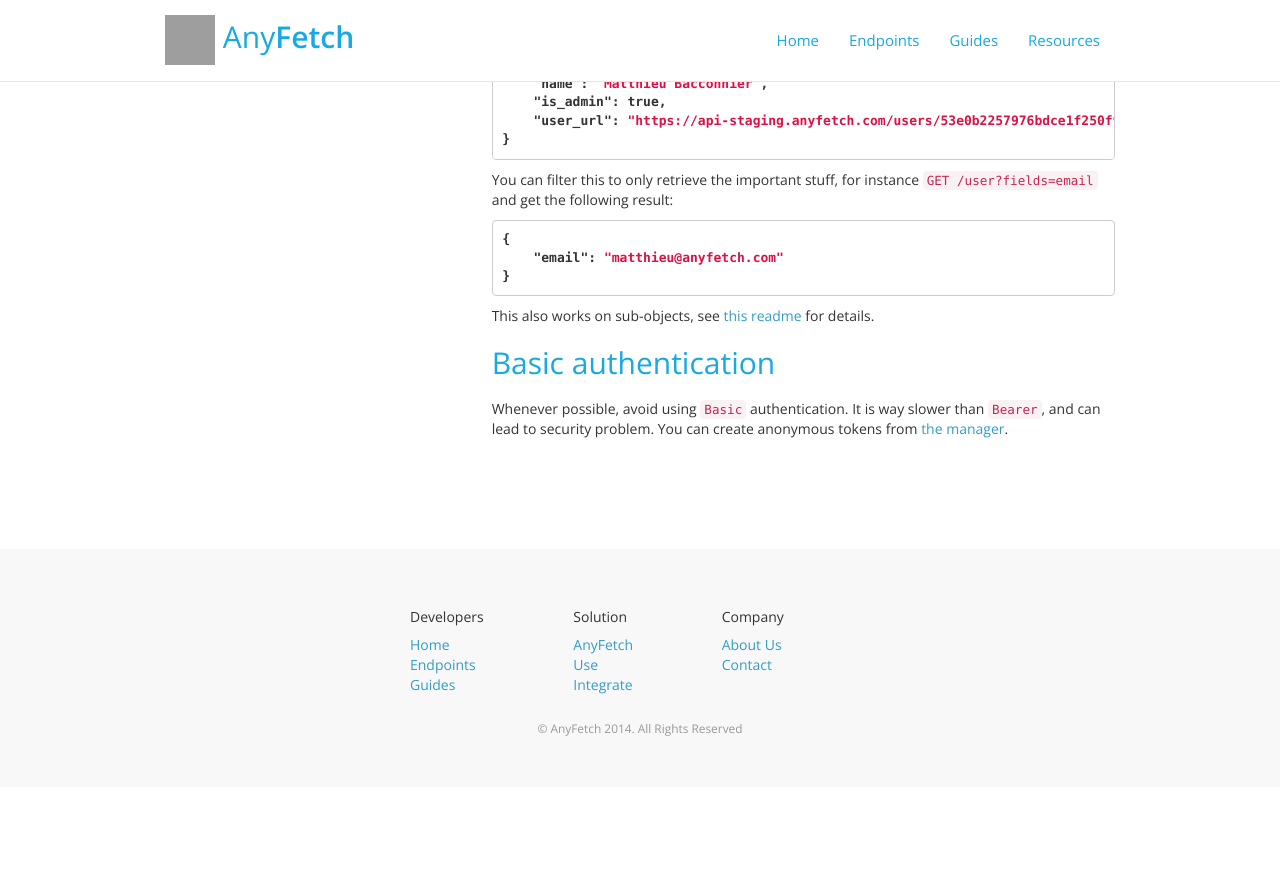
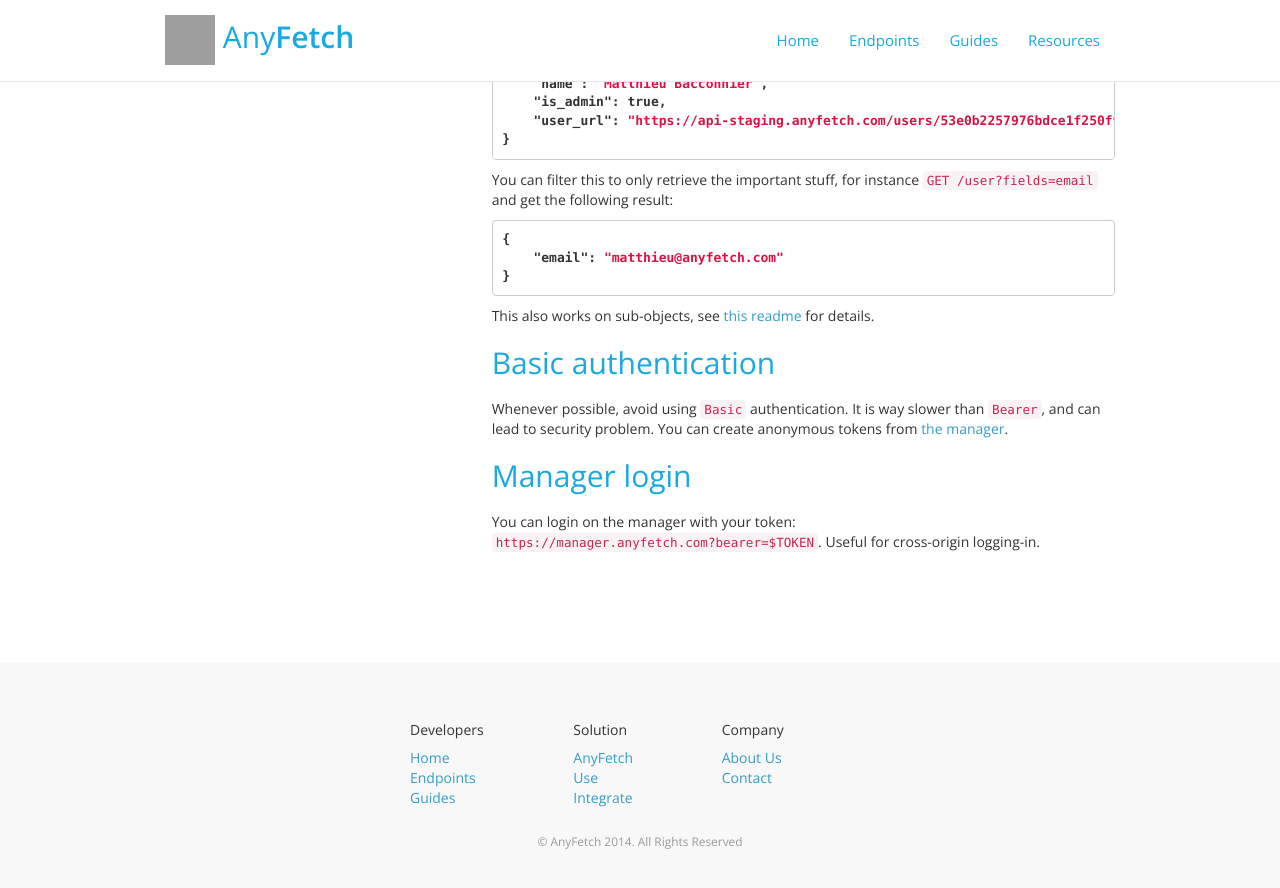
Before and after one commit to AnyFetch/developers.anyfetch.com, a Jekyll site: the page built from guides/tutorials/tips.md, in a window 1280 px wide and 900 px high, scrolled down 616 px. Shown: the top 888 px of the window. Built offline with Jekyll 4.4.1, drawn with Linux system fonts in a browser that asks for light colours; nearby versions of some CDN libraries; Markdown is read by kramdown in place of the engine named in the settings; before the commit the page ends 1403 px from its top, so only the background shows below that; grey boxes are pictures that could not be loaded.

Commit message:
Add tip for manager login

```diff
--- a/guides/tutorials/tips.md
+++ b/guides/tutorials/tips.md
@@ -38,3 +38,6 @@ This also works on sub-objects, see [this readme](https://github.com/AnyFetch/re
 ## Basic authentication
 Whenever possible, avoid using `Basic` authentication. It is way slower than `Bearer`, and can lead to security problem.
 You can create anonymous tokens from [the manager](https://manager.anyfetch.com).
+
+## Manager login
+You can login on the manager with your token: `https://manager.anyfetch.com?bearer=$TOKEN`. Useful for cross-origin logging-in.
```
